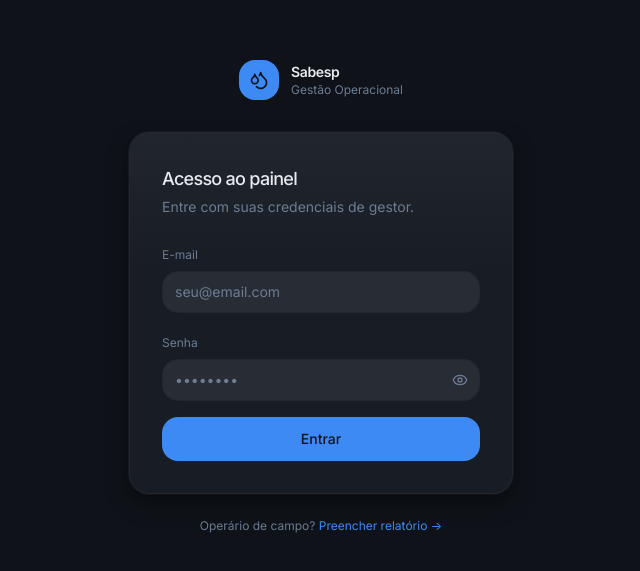
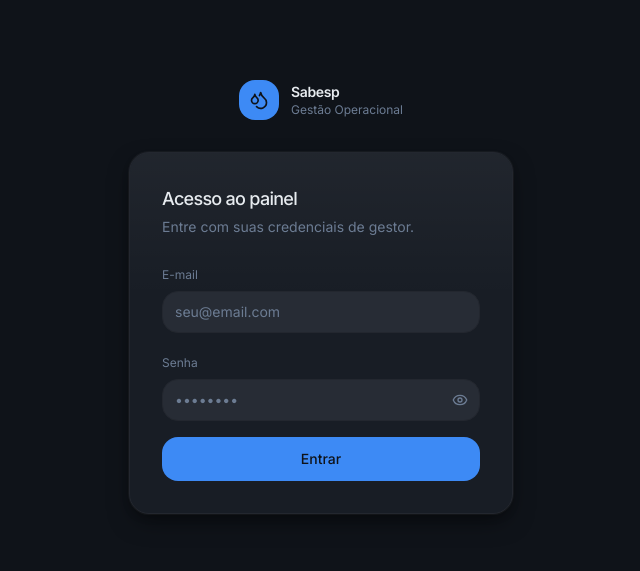
Before and after one commit to Jhxw13/sisd, a React (Vite) app in the folder frontend/: page /login in a window 1280 px wide. Shown: the part 103-674 px from the top of the page, without its empty margins (319-959 px from the left). Built offline with nearby package versions, Linux system fonts and the light colour scheme; no server answers; the HTML template or start-up script is replaced by a standard one.

Commit message:
chore: remover atalho de operador na tela de login

```diff
--- a/frontend/src/pages/Login.tsx
+++ b/frontend/src/pages/Login.tsx
@@ -113,13 +113,6 @@ export default function Login() {
             </form>
           </div>
         </div>
-
-        <p className="text-center text-xs text-muted-foreground mt-6">
-          Operário de campo?{" "}
-          <a href="/relatorio" className="text-primary hover:underline">
-            Preencher relatório →
-          </a>
-        </p>
       </motion.div>
     </div>
   );
```
